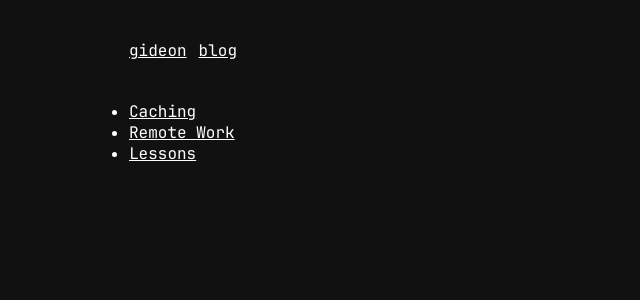
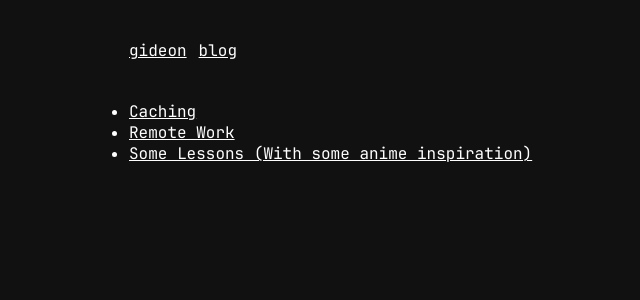
Before and after one commit to lytes20/gideon-log, a React (Vite) app: page /blog in a window 1280 px wide. Shown: the top 300 px of the page, without its empty margins (63-703 px from the left). Built offline with nearby package versions, Linux system fonts and the light colour scheme.

Commit message:
Update title

```diff
--- a/src/blog/BlogData.ts
+++ b/src/blog/BlogData.ts
@@ -11,7 +11,7 @@ export const blogs: blogProps[] = [
   { title: "Caching", path: "/caching", component: Cache },
   { title: "Remote Work", path: "/remote-work", component: RemoteWork },
   {
-    title: "Lessons",
+    title: "Some Lessons (With some anime inspiration)",
     path: "/lessons",
     component: Lessons,
   },
```
